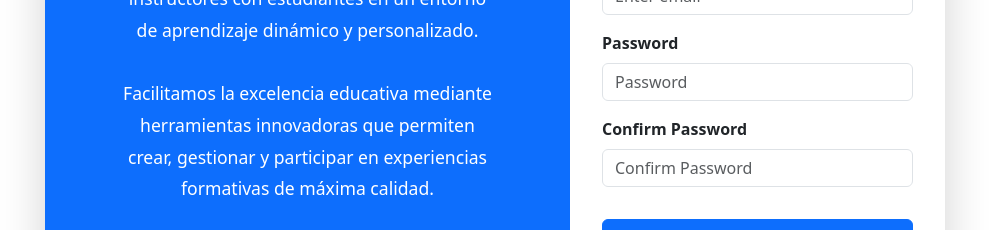
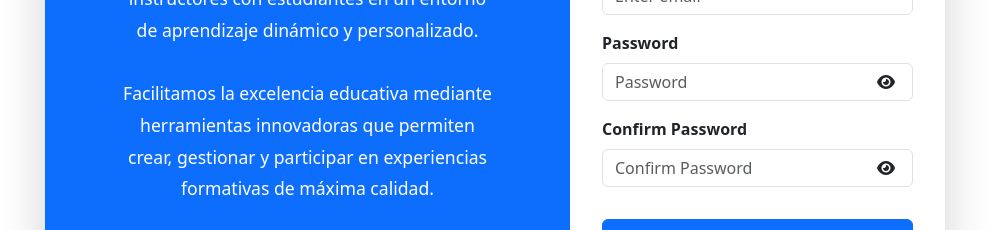
Before and after one commit to Ivangris95/gestor-tutorias-react, a React (Vite) app in the folder app/: page / in a window 1280 px wide. Both pictures are taken after a click on the label "Sign Up". Shown: the part 352-582 px from the top of the page, without its empty margins (145-1134 px from the left). Built offline with nearby package versions, Linux system fonts and the light colour scheme.

Commit message:
feat: Añade funcionalidad para mostrar/ocultar contraseña con icono de Font Awesome

```diff
--- a/app/src/components/Auth/SingIn.jsx
+++ b/app/src/components/Auth/SingIn.jsx
@@ -6,6 +6,7 @@ function SingIn({ onAuthenticate }) {
     const [password, setPassword] = useState("");
     const [error, setError] = useState("");
     const [loading, setLoading] = useState(false);
+    const [showPassword, setShowPassword] = useState(false);
 
     const handleSubmit = async (e) => {
         e.preventDefault();
@@ -35,6 +36,10 @@ function SingIn({ onAuthenticate }) {
         }
     };
 
+    const togglePasswordVisibility = () => {
+        setShowPassword(!showPassword);
+    };
+
     return (
         <div className="px-lg-3">
             <h3 className="mb-5 text-center">Sing In</h3>
@@ -55,13 +60,28 @@ function SingIn({ onAuthenticate }) {
 
                 <div className="mb-5">
                     <input
-                        type="password"
+                        type={showPassword ? "text" : "password"}
                         className="form-control"
                         placeholder="Password"
                         value={password}
                         onChange={(e) => setPassword(e.target.value)}
                         required
                     />
+                    <span
+                        onClick={togglePasswordVisibility}
+                        style={{
+                            position: "absolute",
+                            transform: "translateY(-130%)",
+                            right: "50px",
+                            cursor: "pointer",
+                        }}
+                    >
+                        {showPassword ? (
+                            <i class="fa-solid fa-eye-slash"></i>
+                        ) : (
+                            <i class="fa-solid fa-eye"></i>
+                        )}
+                    </span>
                 </div>
 
                 <button
@@ -69,7 +89,7 @@ function SingIn({ onAuthenticate }) {
                     className="btn btn-primary w-100 mt-5"
                     disabled={loading}
                 >
-                    {loading ? "Cargando..." : "Iniciar Sesión"}
+                    {loading ? "Loading..." : "Iniciar Sesión"}
                 </button>
             </form>
         </div>
--- a/app/src/components/Auth/Singup.jsx
+++ b/app/src/components/Auth/Singup.jsx
@@ -8,6 +8,7 @@ function Singup({ onAuthenticate }) {
     const [confirmPassword, setConfirmPassword] = useState("");
     const [error, setError] = useState("");
     const [loading, setLoading] = useState(false);
+    const [showPassword, setShowPassword] = useState(false);
 
     const handleSubmit = async (event) => {
         event.preventDefault();
@@ -43,6 +44,10 @@ function Singup({ onAuthenticate }) {
         } finally {
             setLoading(false);
         }
+    };
+
+    const togglePasswordVisibility = () => {
+        setShowPassword(!showPassword);
     };
 
     return (
@@ -92,7 +97,7 @@ function Singup({ onAuthenticate }) {
                     Password
                 </label>
                 <input
-                    type="password"
+                    type={showPassword ? "text" : "password"}
                     className="form-control"
                     id="exampleInputPassword1"
                     placeholder="Password"
@@ -100,13 +105,28 @@ function Singup({ onAuthenticate }) {
                     onChange={(e) => setPassword(e.target.value)}
                     required
                 />
+                <span
+                    onClick={togglePasswordVisibility}
+                    style={{
+                        position: "absolute",
+                        transform: "translateY(-130%)",
+                        right: "50px",
+                        cursor: "pointer",
+                    }}
+                >
+                    {showPassword ? (
+                        <i class="fa-solid fa-eye-slash"></i>
+                    ) : (
+                        <i class="fa-solid fa-eye"></i>
+                    )}
+                </span>
             </div>
             <div className="form-group mb-3">
                 <label htmlFor="confirmPassword" className="mb-2 fw-semibold">
                     Confirm Password
                 </label>
                 <input
-                    type="password"
+                    type={showPassword ? "text" : "password"}
                     className="form-control"
                     id="confirmPassword"
                     placeholder="Confirm Password"
@@ -114,6 +134,21 @@ function Singup({ onAuthenticate }) {
                     onChange={(e) => setConfirmPassword(e.target.value)}
                     required
                 />
+                <span
+                    onClick={togglePasswordVisibility}
+                    style={{
+                        position: "absolute",
+                        transform: "translateY(-130%)",
+                        right: "50px",
+                        cursor: "pointer",
+                    }}
+                >
+                    {showPassword ? (
+                        <i class="fa-solid fa-eye-slash"></i>
+                    ) : (
+                        <i class="fa-solid fa-eye"></i>
+                    )}
+                </span>
             </div>
             <div className="form-group text-center mt-3">
                 <button type="submit" className="btn btn-primary w-100">
```
